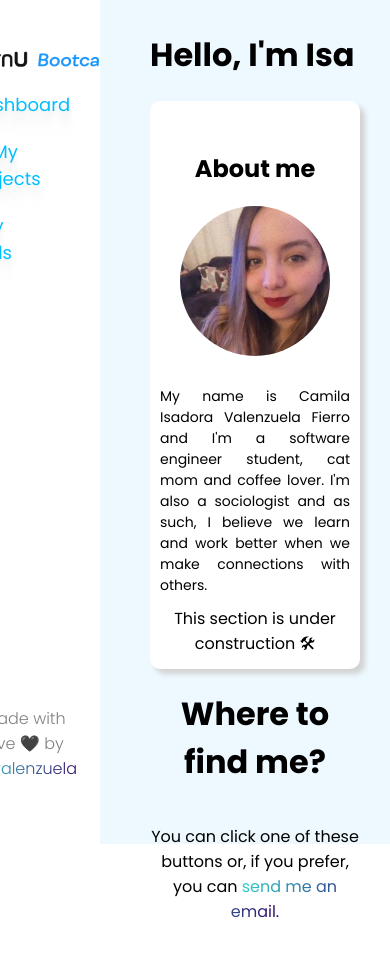
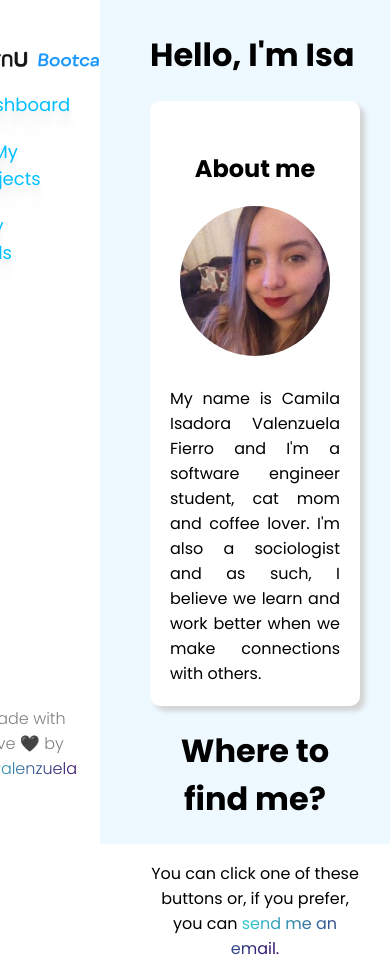
Before and after one commit to isavalenzuela/react_final, a React (Create React App) app: page / in a window 390 px wide. Before the commit the page ends 940 px from the top, so only its background shows below. Built offline with nearby package versions, Linux system fonts and the light colour scheme.

Commit message:
add style changes
wip

```diff
--- a/src/components/Dashboard.jsx
+++ b/src/components/Dashboard.jsx
@@ -16,7 +16,6 @@ const Dashboard = () => {
             I'm also a sociologist and as such, I believe we
             learn and work better when we make connections with others.
           </div>
-          <div>This section is under construction 🛠</div>
         </div>
         <p className='contact-me--title'>Where to find me?</p>
         <div className='contact-me--container'>
--- a/src/layout/LayoutView.css
+++ b/src/layout/LayoutView.css
@@ -102,9 +102,11 @@
 }
 
 .about-me--desc {
-  font-size: 14px;
+  font-size: 16px;
   margin-top: 50px;
   text-align: justify;
+  margin-right: 10px;
+  margin-bottom: 10px;
 }
 
 .contact-me--title {
@@ -188,7 +190,7 @@
   }
 
   .about-me--desc {
-    margin: 0px 10px;
+    margin: 0px 10px 10px 10px;
     text-align: justify;
   }
 
@@ -228,7 +230,7 @@
   }
 
   .about-me--desc {
-    margin-top: 0px;
+    margin: 0px 10px 10px 10px;
     text-align: justify;
   }
 
```
